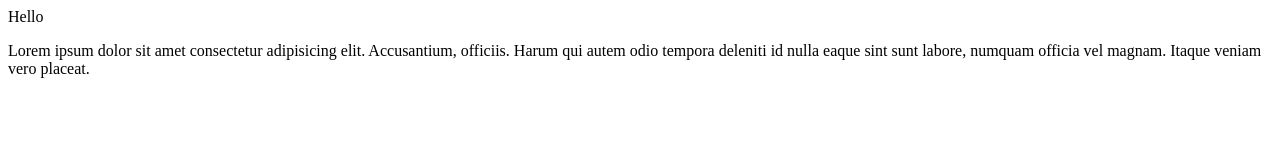
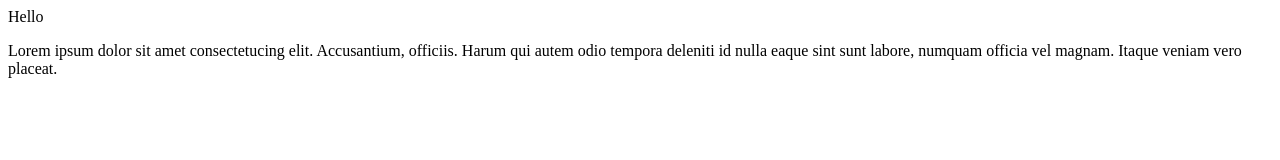
Before and after one commit to JoshuaGuiritan/demo-repo, a plain HTML site: page index.html in a window 1280 px wide. Drawn offline with Linux system fonts and the light colour scheme.

```diff
--- a/index.html
+++ b/index.html
@@ -1,2 +1,2 @@
 <div>Hello</div>
-<p>Lorem ipsum dolor sit amet consectetur adipisicing elit. Accusantium, officiis. Harum qui autem odio tempora deleniti id nulla eaque sint sunt labore, numquam officia vel magnam. Itaque veniam vero placeat.</p>
+<p>Lorem ipsum dolor sit amet consectetucing elit. Accusantium, officiis. Harum qui autem odio tempora deleniti id nulla eaque sint sunt labore, numquam officia vel magnam. Itaque veniam vero placeat.</p>
```
